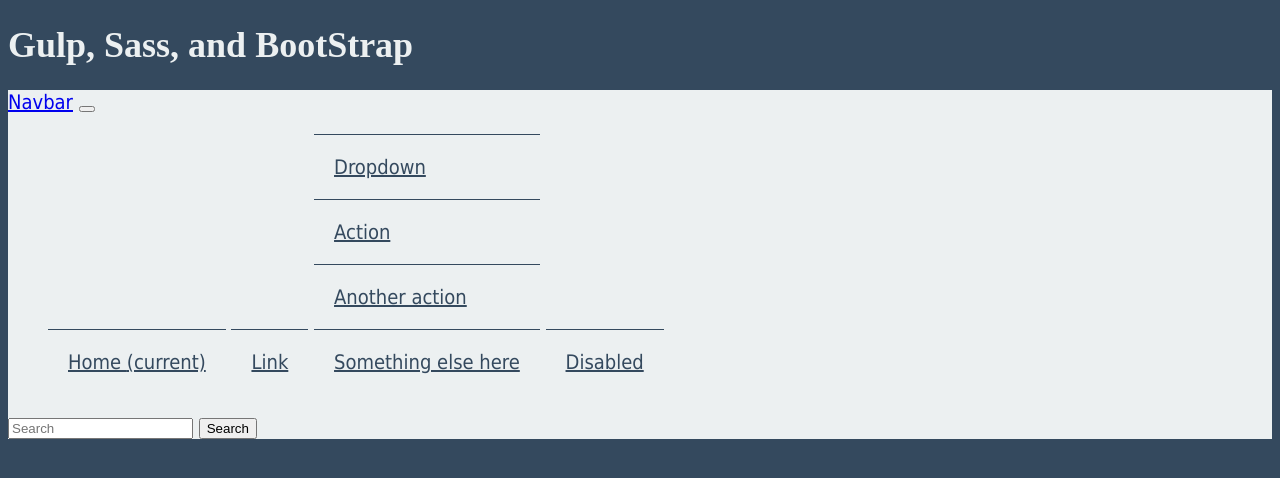
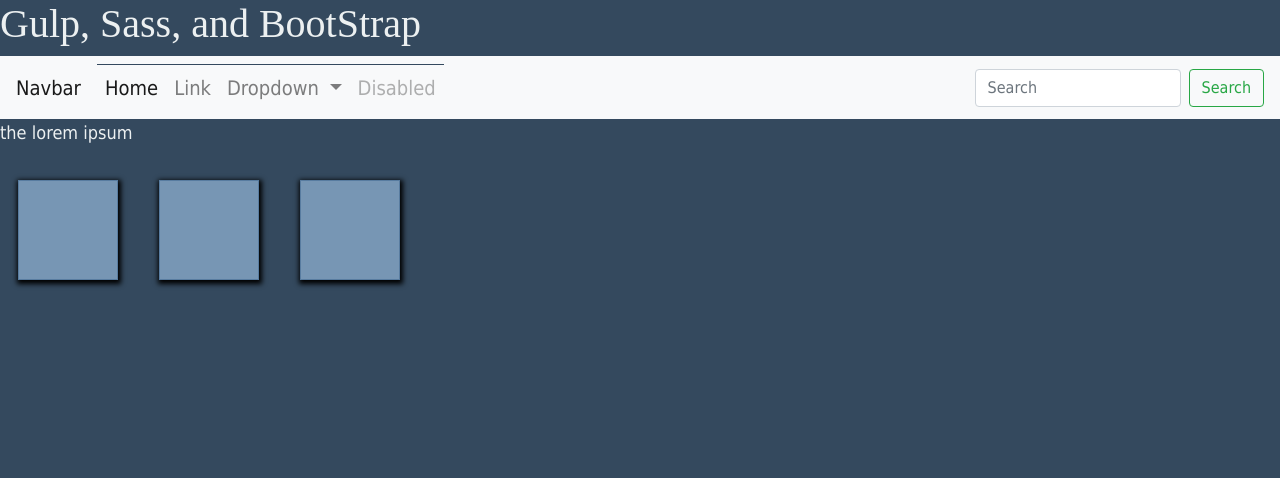
Before and after one commit to Salmankanni/mtm6330-week-5, a website: page index.html in a window 1280 px wide. Drawn offline with nearby package versions, Linux system fonts and the light colour scheme.

Commit message:
Added mixing,extend and scss function

```diff
--- a/index.html
+++ b/index.html
@@ -3,8 +3,8 @@
   <head>
     <meta charset="utf-8">
     <title></title>
-    <link rel="stylesheet" href=<link rel="stylesheet" href="https://maxcdn.bootstrapcdn.com/bootstrap/4.0.0/css/bootstrap.min.css" integrity="sha384-Gn5384xqQ1aoWXA+058RXPxPg6fy4IWvTNh0E263XmFcJlSAwiGgFAW/dAiS6JXm" crossorigin="anonymous">
-    <link rel="stylesheet" href="/css/min/main.css">
+    <link rel="stylesheet" href="https://maxcdn.bootstrapcdn.com/bootstrap/4.0.0/css/bootstrap.min.css" integrity="sha384-Gn5384xqQ1aoWXA+058RXPxPg6fy4IWvTNh0E263XmFcJlSAwiGgFAW/dAiS6JXm" crossorigin="anonymous">
+    <link rel="stylesheet" href="css/min/main.css">
   </head>
   <body>
 <h1> Gulp, Sass, and BootStrap</h1>
@@ -42,6 +42,23 @@
       <button class="btn btn-outline-success my-2 my-sm-0" type="submit">Search</button>
     </form>
   </div>
-</nav>
+
+  </nav>
+  <p>
+    the lorem ipsum
+  </p>
+  <div>
+  <div class="shape1"></div>
+  <div class="shape2">  </div>
+  <div class="shape3">  </div>
+
+</div>
+
+
+
+
+
+
+
   </body>
 </html>
--- a/scss/main.scss
+++ b/scss/main.scss
@@ -1,4 +1,16 @@
 @import "variables";
+
+@mixin liftUp($height:high){
+  @if $height = high{
+    box-shadow: 1px 2px 5px 2px black;
+
+  }@else if $height = higher{
+    box-shadow: 1px 4px 10px 2px black;
+  }@else if $height = highest{
+    box-shadow: 4px 8px 30px 2px black;
+  }
+}
+
 body{
   font-family: $fonts-text;
   background-color: $asphalt;
@@ -33,3 +45,26 @@
     }
   }
 }
+.shape{
+  display:inline-block;
+  width: 100px;
+  height: 100px;
+  margin: $text-font-size;
+  background-color: lighten($asphalt, 30%);
+border: 1px solid lighten($asphalt, 20%);
+}
+.shape1{
+  @extend.shape;
+  @include liftUp(high);
+
+
+
+}
+.shape2{
+  @extend.shape;
+  @include liftUp(higher);
+}
+.shape3{
+  @extend.shape;
+  @include liftUp(highest);
+}
```
Also changed, not shown: css/main.css, css/min/main.css.
